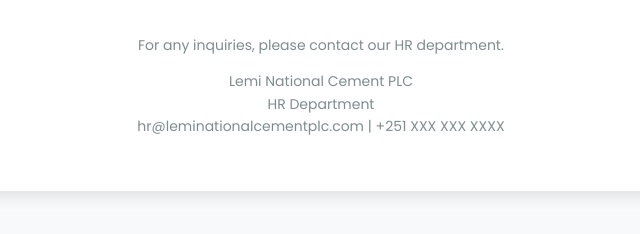
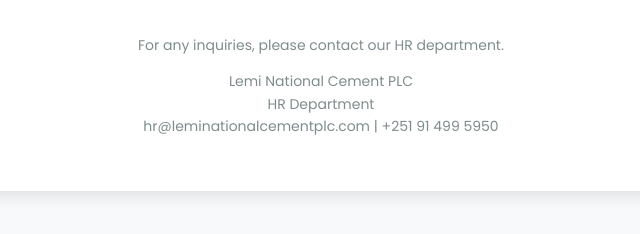
Before and after one commit to Kirub23/employee_data, a plain HTML site: page confirmation.html in a window 1280 px wide. Shown: the part 786-1020 px from the top of the page, 319-959 px from the left. Drawn offline with Linux system fonts and the light colour scheme.

Commit message:
Add files via upload

```diff
--- a/confirmation.html
+++ b/confirmation.html
@@ -114,7 +114,7 @@
         <p>For any inquiries, please contact our HR department.</p>
             <p>Lemi National Cement PLC<br>
             HR Department<br>
-            hr@leminationalcementplc.com | +251 XXX XXX XXXX</p>
+            hr@leminationalcementplc.com | +251 91 499 5950</p>
         </div>
     </div>
 
```
